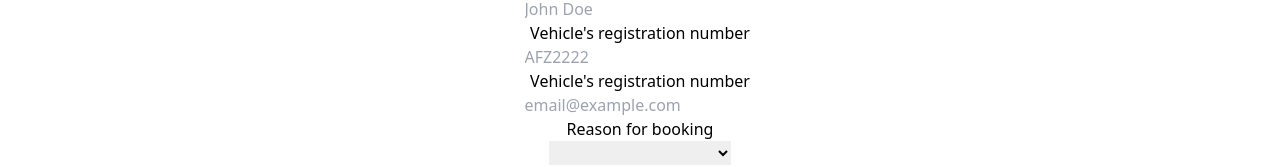
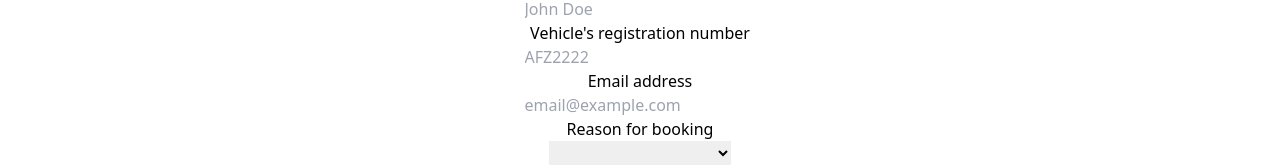
Before and after one commit to Aali7575/PRACT-REACT, a React (Vite) app: page /book in a window 1280 px wide. Shown: the part 203-370 px from the top of the page. Built offline with nearby package versions, Linux system fonts and the light colour scheme.

Commit message:
Initial production build

```diff
--- a/package.json
+++ b/package.json
@@ -25,6 +25,7 @@
     "eslint-plugin-react": "^7.34.1",
     "eslint-plugin-react-hooks": "^4.6.0",
     "eslint-plugin-react-refresh": "^0.4.6",
+    "gh-pages": "^6.1.1",
     "postcss": "^8.4.38",
     "tailwindcss": "^3.4.3",
     "vite": "^5.2.0"
--- a/src/App.jsx
+++ b/src/App.jsx
@@ -17,6 +17,7 @@ function App() {
           <Routes>
             <Route path = "/" element = {<MainLayout/>}>
               <Route path = "/" element = {<HomePageFunc/>}/>
+              <Route path = "/home" element = {<HomePageFunc/>}/>
               <Route path = "/contact" element = {<ContactPages/>}/>
               <Route path = "/about" element = {<AboutPage/>}/>
               <Route path = "/services" element = {<ServicesPage/>}/>
--- a/src/components/app/booking.jsx
+++ b/src/components/app/booking.jsx
@@ -49,7 +49,7 @@ function Bookings() {
             <div>
               <label htmlFor="" className="text-sm font-bold text-gray-900">
                 {" "}
-                Vehicle's registration number{" "}
+                Email address{" "}
               </label>
               <div className="mt-2">
                 <input
--- a/src/components/layout/navBarFile.jsx
+++ b/src/components/layout/navBarFile.jsx
@@ -86,7 +86,7 @@ function NavBar() {
           Sign up{" "}
         </Link>
         <Link
-          to="#"
+          to="/book"
           title=""
           className="text-base font-medium text-black transition-all duration-200 hover:text-blue-600 focus:text-blue-600"
         >
```
Also changed, not shown: 1 other file (tests, documents, lock files or other folders).
